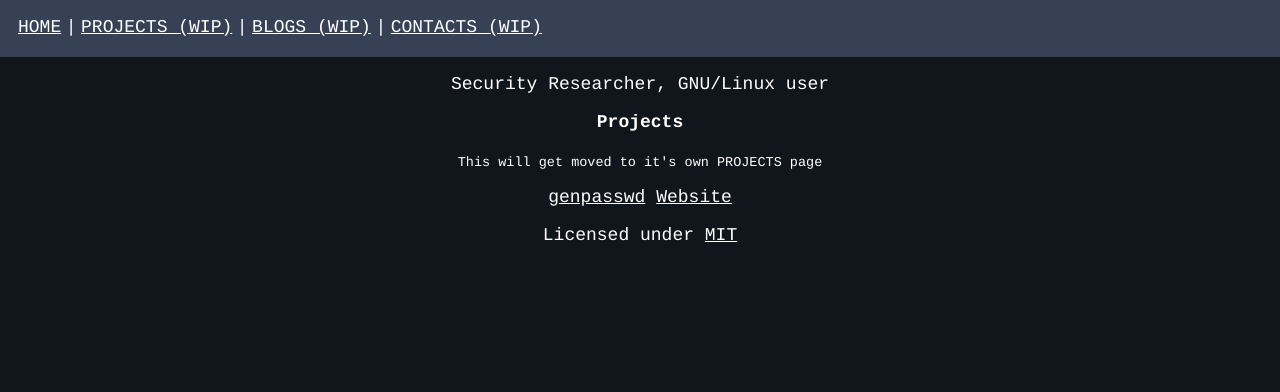
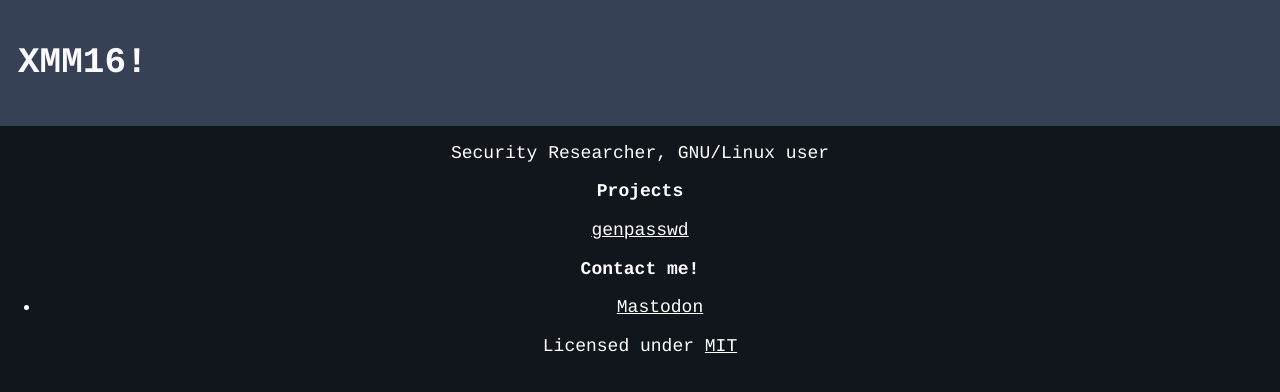
Before and after one commit to xmm16/website, a plain HTML site: page index.html in a window 1280 px wide. Drawn offline with Linux system fonts and the light colour scheme.

Commit message:
Add socials

```diff
--- a/index.html
+++ b/index.html
@@ -17,23 +17,20 @@
     <div id="wrapper">
       <header class="page-header">
         <nav aria-label="breadcrumb" id="breadcrumb">
-          <ul>
-            <li><a href="#">HOME</a></li>
-            <li><a href="#">PROJECTS (WIP)</a></li>
-            <li><a href="#">BLOGS (WIP)</a></li>
-            <li><a href="#">CONTACTS (WIP)</a></li>
-          </ul>
+          <h1>XMM16!</h1>
         </nav>
       </header>
       <main class="page-body">
         <div id="content">
           <p>Security Researcher, GNU/Linux user</p>
           <h2>Projects</h2>
-          <sub>This will get moved to it's own PROJECTS page</sub>
           <p>
             <a href="https://github.com/64XN/genpasswd">genpasswd</a>
-            <a href="#">Website</a>
           </p>
+          <h3>Contact me!</h3>
+          <ul>
+            <li><a rel="me" href="https://hachyderm.io/@xmm">Mastodon</a></li>
+          </ul>
         </div>
       </main>
       <footer id="content" class="page-footer">
```
